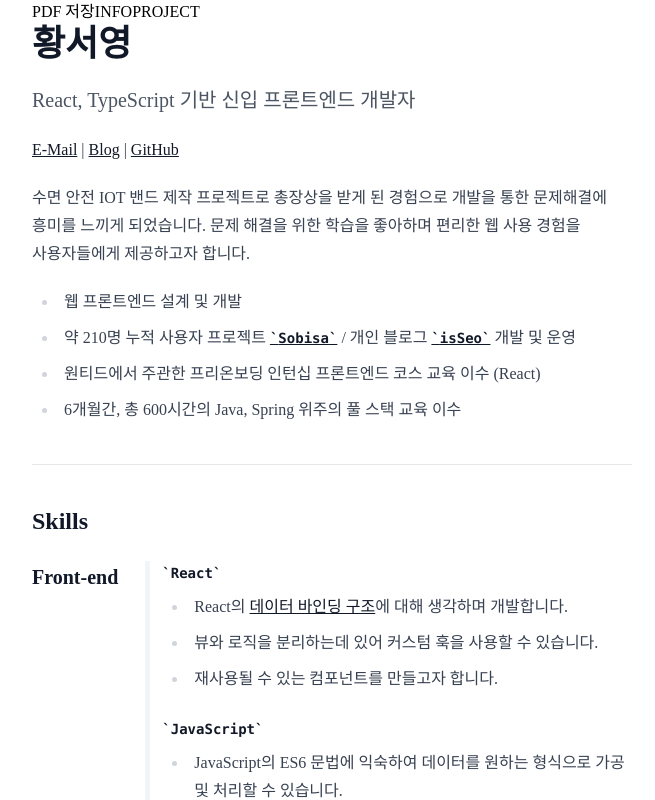
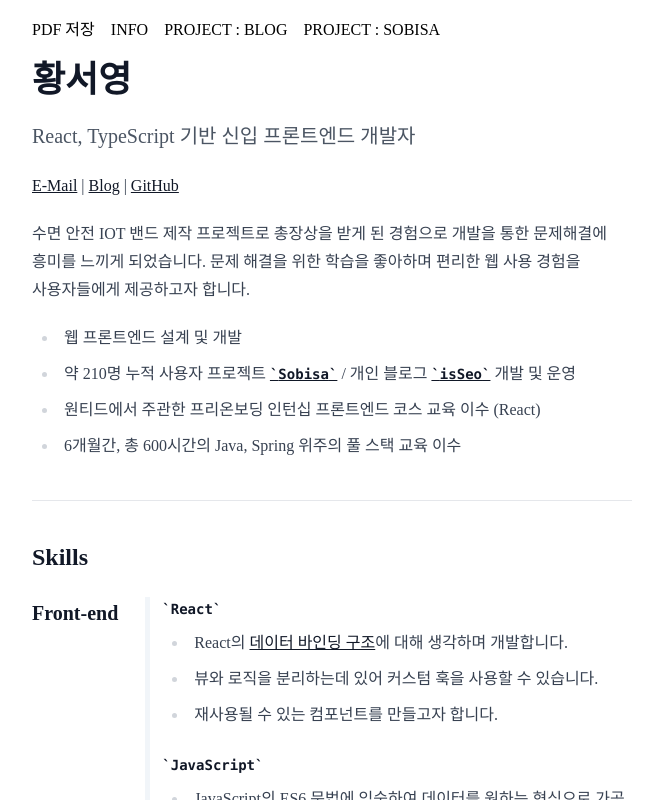
Before and after one commit to Seo0H/seo-portfolio, a React (Vite) app: page /info in a window 1280 px wide. Shown: the top 800 px of the page, without its empty margins (308-963 px from the left). Built offline with nearby package versions, Linux system fonts and the light colour scheme; a web font is replaced by a local one.

Commit message:
[SP-16] ✨ Add. header에 project link 동적 적용

```diff
--- /dev/null
+++ b/src/components/header/index.tsx
@@ -0,0 +1,22 @@
+import { useId } from 'react';
+
+import { Link } from 'react-router-dom';
+
+import { projectKeys } from '@/pages/project';
+
+export const Header = () => {
+  const uniqId = useId();
+
+  return (
+    <div className='h-header flex items-center gap-4'>
+      <button onClick={window.print}>PDF 저장</button>
+      <Link to='/info'>INFO</Link>
+
+      {projectKeys.map((key) => (
+        <Link to={`/project/${key}`} key={`${key}-${uniqId}`}>
+          PROJECT : {key.toUpperCase()}
+        </Link>
+      ))}
+    </div>
+  );
+};
--- a/src/components/layout/global.tsx
+++ b/src/components/layout/global.tsx
@@ -1,12 +1,3 @@
-import { Link } from 'react-router-dom';
-
 export const GlobalLayout = ({ children }: { children: React.ReactNode }) => {
-  return (
-    <div className='mx-auto max-w-[75ch]'>
-      <button onClick={window.print}>PDF 저장</button>
-      <Link to='/info'>INFO</Link>
-      <Link to='/project'>PROJECT</Link>
-      {children}
-    </div>
-  );
+  return <div className='mx-auto max-w-[75ch]'>{children}</div>;
 };
--- a/src/pages/project/index.tsx
+++ b/src/pages/project/index.tsx
@@ -1,7 +1,7 @@
 import { useId } from 'react';
 
-import * as Posts from '@contents/project';
-import type * as PostsTypes from '@contents/project';
+import * as ProjectPosts from '@contents/project';
+import type * as ProjectPostsTypes from '@contents/project';
 
 import { useParams } from 'react-router-dom';
 
@@ -12,11 +12,13 @@ const ProjectPage = () => {
   const { id } = useParams();
   if (!isPostType(id)) throw new Error('');
 
-  const { default: ProjectPost, matter } = Posts[id];
+  const { default: ProjectPost, matter } = ProjectPosts[id];
 
   return (
     <>
-      <div className='mb-8 flex flex-col gap-2'>
+      <ProjectPost
+        title={
+          <div className='not-prose mb-8 flex flex-col gap-2'>
             <div>{matter.duration}</div>
             <h1 className='text-3xl font-bold'>{matter.title}</h1>
             <div className='*:mr-2 *:text-sm'>
@@ -25,16 +27,18 @@ const ProjectPage = () => {
               ))}
             </div>
           </div>
-      <ProjectPost />
+        }
+      />
     </>
   );
 };
 
 export default ProjectPage;
 
-type PostsNamespaceType = typeof PostsTypes;
+export type ProjectNamespace = typeof ProjectPostsTypes;
+export const projectKeys = Object.keys(ProjectPosts) as (keyof ProjectNamespace)[];
 
-const isPostType = (id: string | undefined): id is keyof PostsNamespaceType => {
-  if (id && id in Posts) return true;
+const isPostType = (id: string | undefined): id is keyof ProjectNamespace => {
+  if (id && id in ProjectPosts) return true;
   return false;
 };
--- a/src/routes/routes.tsx
+++ b/src/routes/routes.tsx
@@ -1,6 +1,7 @@
 import { MDXProvider } from '@mdx-js/react';
 import { Outlet, createBrowserRouter, redirect } from 'react-router-dom';
 
+import { Header } from '@/components/header';
 import { GlobalLayout } from '@/components/layout/global';
 import { components } from '@/components/mdx';
 import InfoPage from '@/pages/info';
@@ -11,6 +12,7 @@ export const router = createBrowserRouter([
     element: (
       <MDXProvider components={components}>
         <GlobalLayout>
+          <Header />
           <Outlet />
         </GlobalLayout>
       </MDXProvider>
--- a/tailwind.config.js
+++ b/tailwind.config.js
@@ -2,6 +2,12 @@
 export default {
   darkMode: 'selector',
   content: ['./index.html', './src/**/*.{js,ts,jsx,tsx}', './contents/**/*.{ts,tsx,md,mdx}'],
-  theme: {},
+  theme: {
+    extend: {
+      height: {
+        header: '60px',
+      },
+    },
+  },
   plugins: [require('@tailwindcss/typography')],
 };
```
Lines whose indentation alone changed are shown as unchanged.
